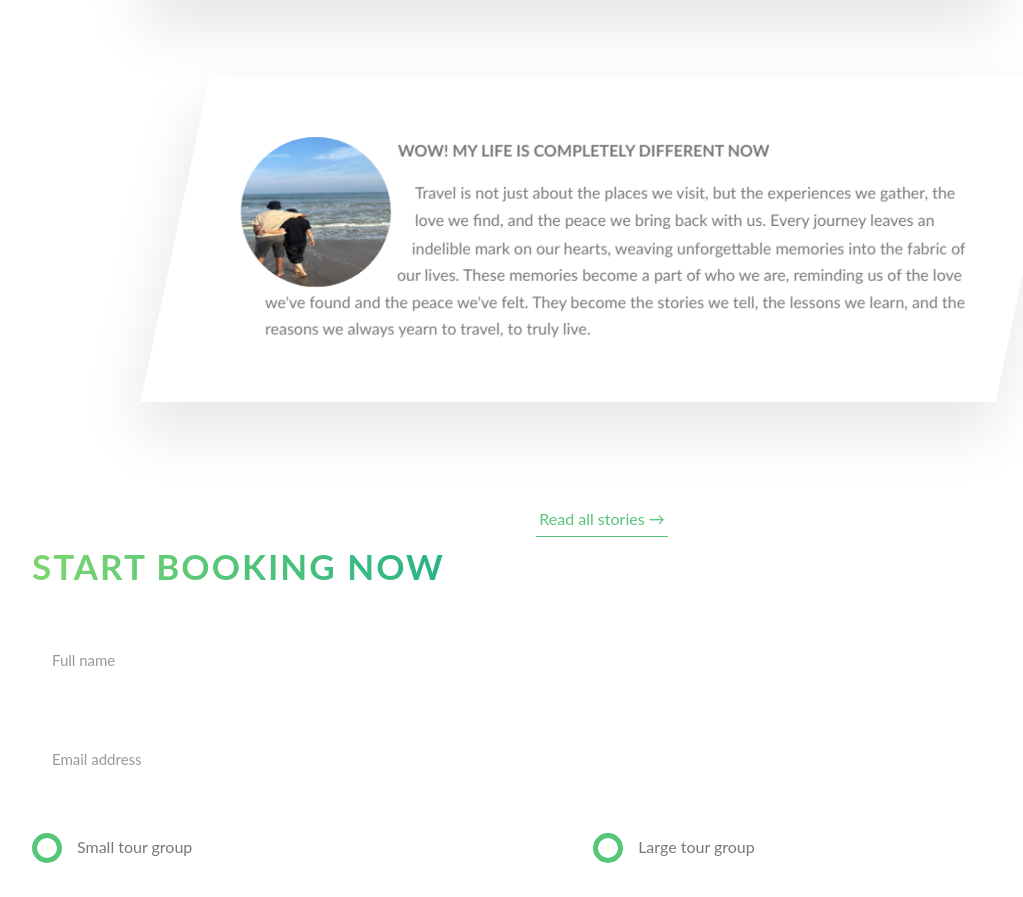
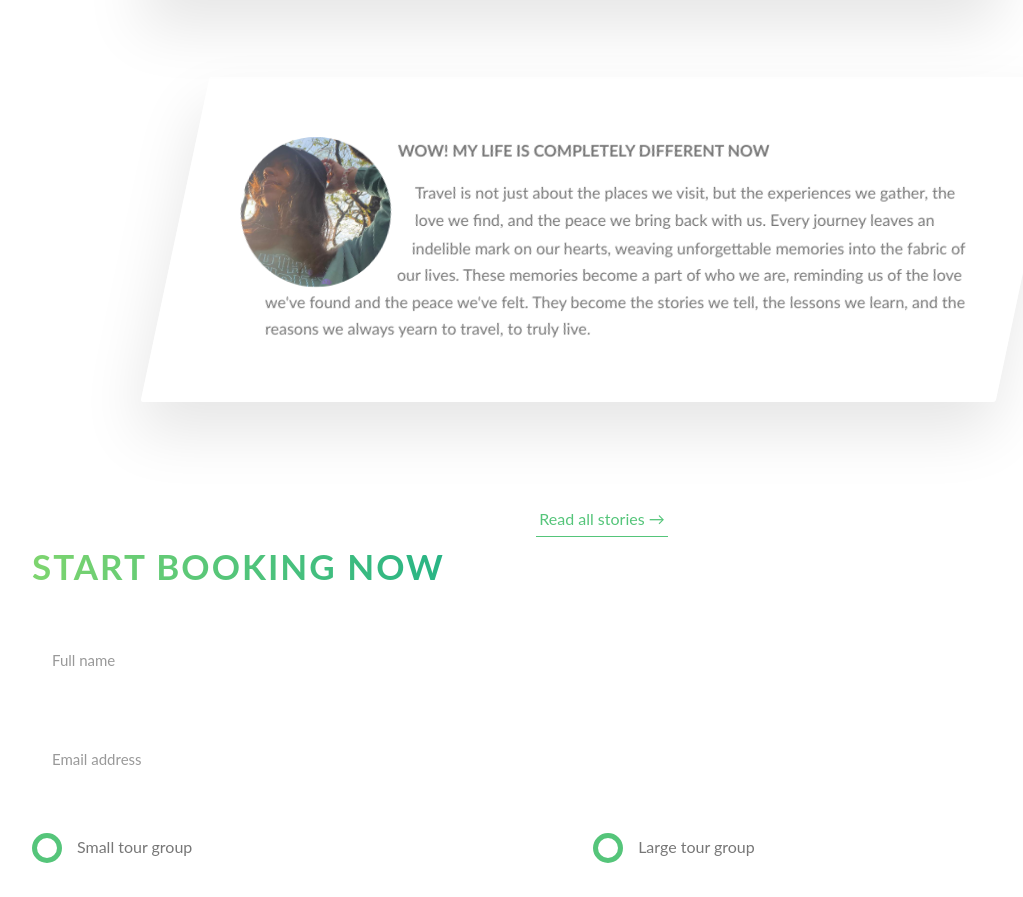
Before and after one commit to sakshi1658/Natours, a website: page index.html in a window 1280 px wide. Shown: the part 3131-4028 px from the top of the page, without its empty margins (38-1061 px from the left). Drawn offline with Linux system fonts and the light colour scheme; a web font is replaced by a local one.

Commit message:
removed unwanted

```diff
--- a/index.html
+++ b/index.html
@@ -323,7 +323,7 @@
           <div class="story">
             <figure class="story__shape">
               <img
-                src="img/sn.jpeg"
+                src="img/sak.jpg"
                 alt="Person on a tour"
                 class="story__img"
               />
```
Also changed, not shown: img/sn.jpeg (deleted).
